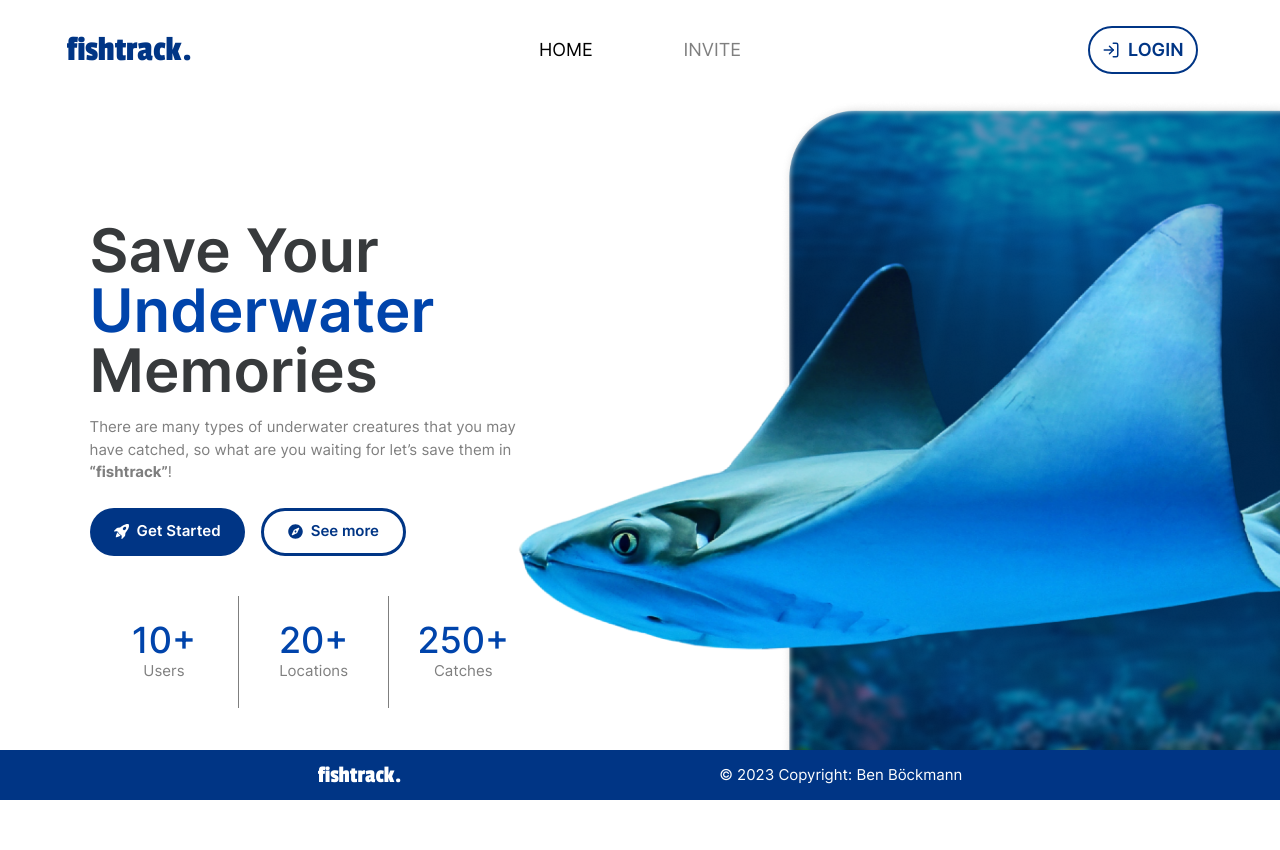
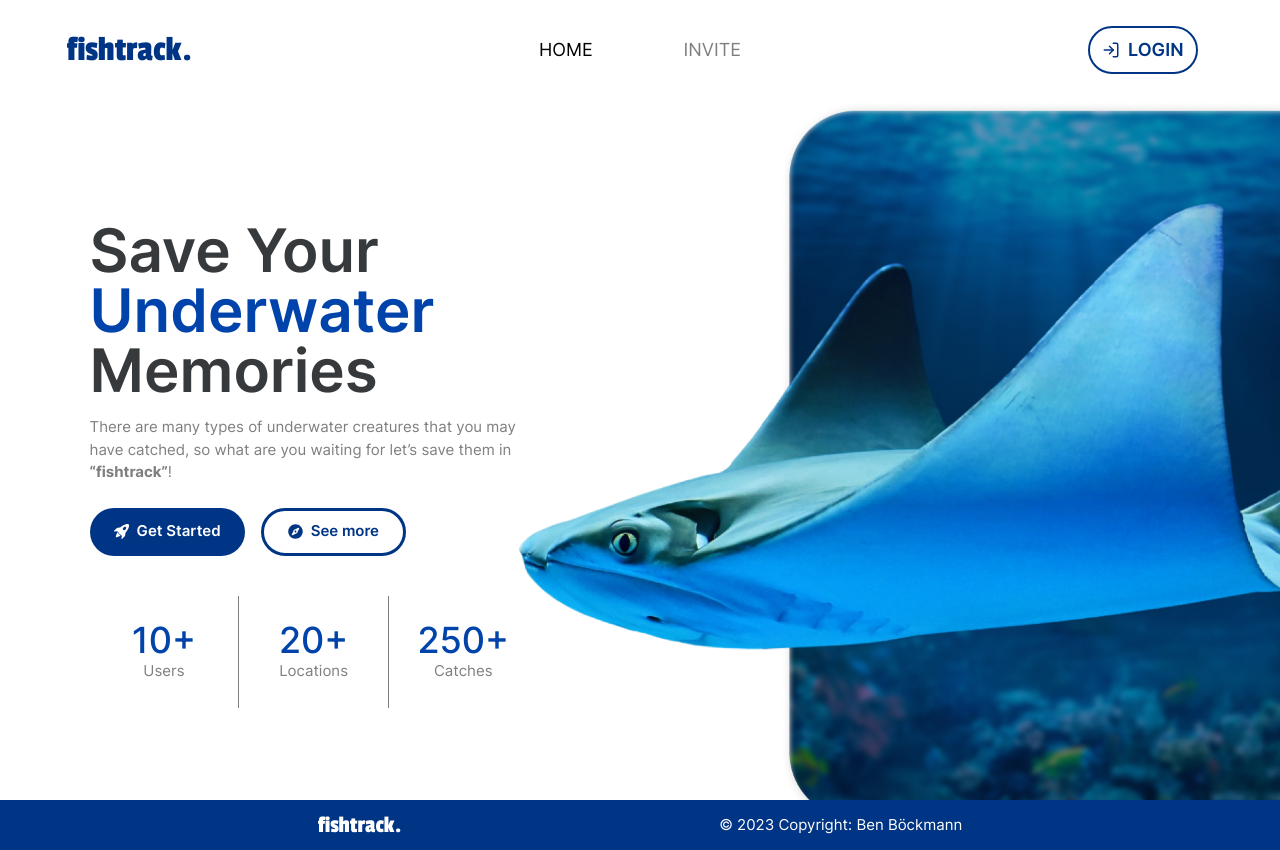
Before and after one commit to bencodes07/fishtrack, a React (Vite) app: page / in a window 1280 px wide. Before the commit the page ends 800 px from the top, so only its background shows below. Built offline with nearby package versions, Linux system fonts and the light colour scheme; no server answers.

Commit message:
Footer fixed

```diff
--- a/src/components/Footer.jsx
+++ b/src/components/Footer.jsx
@@ -4,7 +4,7 @@ function Footer() {
   const pageHeight = window.innerHeight;
   return (
     <div
-      className="bg-[#003585] w-screen h-[50px] absolute flex justify-evenly items-center"
+      className="bg-[#003585] w-screen h-[50px] flex justify-evenly items-center"
       style={{ top: (pageHeight - 50).toString() + "px" }}
     >
       <h1 className="font-logo text-2xl text-[#fff]">fishtrack. </h1>{" "}
```
